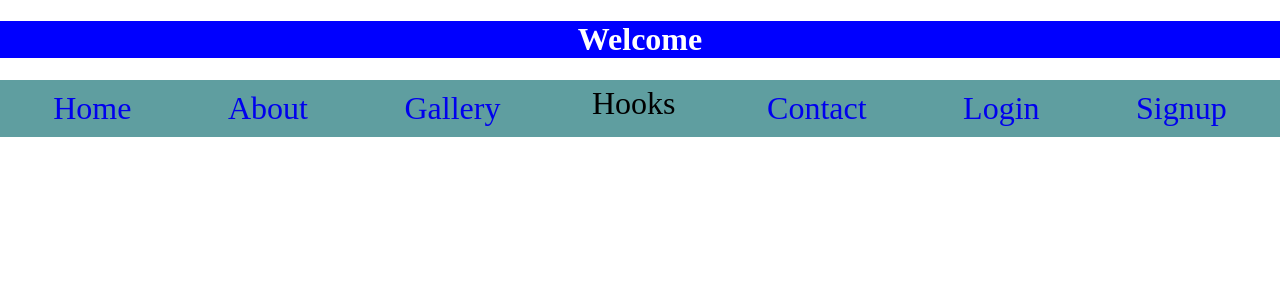
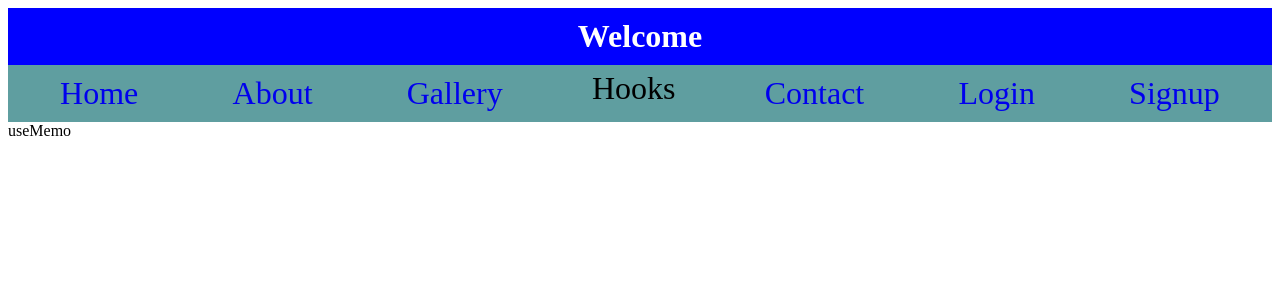
Before and after one commit to mr-black-manjuvirattu-lover/MERN, a React (Vite) app in the folder Frontend/: page /usememo in a window 1280 px wide. Shown: the top 300 px of the page. Built offline with nearby package versions, Linux system fonts and the light colour scheme.

Commit message:
DropDown Using UseState

```diff
--- a/Frontend/src/App.jsx
+++ b/Frontend/src/App.jsx
@@ -10,6 +10,7 @@ import {BrowserRouter,Routes,Route} from 'react-router-dom'
 import UseEffect from "./Components/FunctionalComponent/Hooks/useEffect"
 import UseEffectAPI from "./Components/FunctionalComponent/Hooks/UseEffectAPI"
 import UseRef from "./Components/FunctionalComponent/Hooks/UseRef"
+import UseMemo from "./Components/FunctionalComponent/Hooks/useMemo"
 
 function App() {
 
@@ -30,6 +31,7 @@ function App() {
               <Route path='/login' element={<Login/>}></Route>
               <Route path='/useeffectAPI' element={<UseEffectAPI/>}></Route>
               <Route path="/useref" element={<UseRef/>}></Route>
+              <Route path="/usememo" element={<UseMemo/>}></Route>
             </Routes>
           </BrowserRouter>
         </main>
--- a/Frontend/src/Components/CSS/NavBar.css
+++ b/Frontend/src/Components/CSS/NavBar.css
@@ -1,7 +1,4 @@
-body{
-    margin: 0;
-    padding: 0;
-}
+
 nav{
     display: flex;
     justify-content: space-around;
@@ -19,9 +16,12 @@ nav li:hover{
     border-radius: 20px;
 }
 .drag{
-    position: relative;
-    cursor: pointer;
-    display: none;
+    position: absolute;
+    background-color: rgb(240, 243, 242);
+    margin-top: 5px;
+    z-index: 1;
+
+
 }
 .drop:hover .drag{
     display: block;
--- a/Frontend/src/Components/ClassComponent/ClassComp.jsx
+++ b/Frontend/src/Components/ClassComponent/ClassComp.jsx
@@ -5,7 +5,9 @@ class ClassComp extends React.Component{
     var styling={
         textAlign:"center",
         backgroundColor:"blue",
-        color:"white"
+        color:"white",
+        margin:0,
+        padding:"10px"
     }
     return(
         <div>
--- /dev/null
+++ b/Frontend/src/Components/FunctionalComponent/Hooks/UseMemo.jsx
@@ -0,0 +1,9 @@
+import React from 'react'
+
+const UseMemo = () => {
+  return (
+    <div>useMemo</div>
+  )
+}
+
+export default UseMemo
--- a/Frontend/src/Components/FunctionalComponent/NavBar.jsx
+++ b/Frontend/src/Components/FunctionalComponent/NavBar.jsx
@@ -11,13 +11,18 @@ const NavBar = () => {
                 <li><Link to='/about'>About</Link></li>
                 <li><Link to='/gallery'>Gallery</Link></li>
                 <div className='dropDown' onMouseEnter={()=>setDrop(true)} onMouseLeave={()=>setDrop(false)}>
-                  <span>Hooks</span>
-                  <ol className='drag'>
+                  <span className='link'>Hooks</span>
+                  {
+                    drop&&(<ol className='drag'>
                     <li>UseState</li>
                     <li><Link to='/useeffect'>UseEffect</Link></li>
                     <li><Link to='/useeffectAPI'>UseEffectAPI</Link></li>
                     <li><Link to='/useref'>UseRef</Link></li>
+                    <li><Link to='/usememo'>UseMemo</Link></li>
                   </ol>
+                    )
+                  }
+
                 </div>
                 <li><Link to='/contact'>Contact</Link></li>
                 <li><Link to='/login'>Login</Link></li>
```
